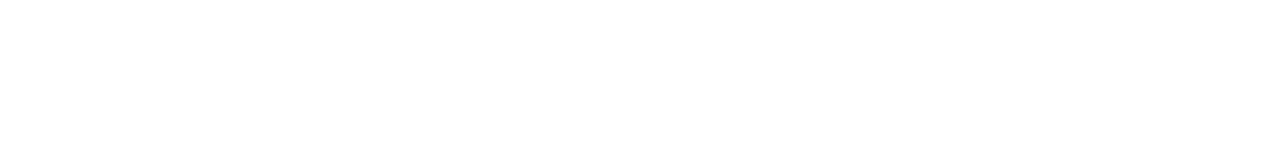
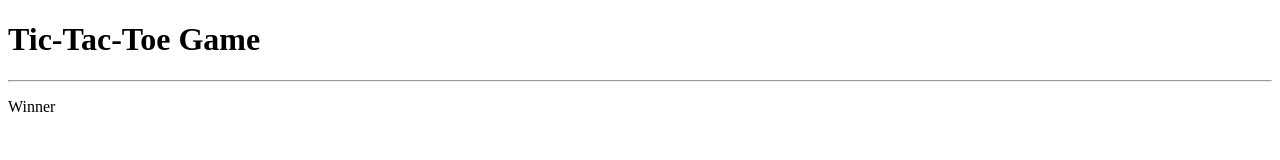
Before and after one commit to faiyankhan/Tic-Tac-Tao-Game, a plain HTML site: page index.html in a window 1280 px wide. Drawn offline with Linux system fonts and the light colour scheme.

Commit message:
Tic-Tac-Tao Game Heading added

```diff
--- a/index.html
+++ b/index.html
@@ -7,6 +7,12 @@
     <link href="./style.css" rel="stylesheet"/>
 </head>
 <body>
+    <h1 id="main-heading">Tic-Tac-Toe Game</h1><hr>
+
+    <div class=" msg-container hide">
+        <p id="msg">Winner</p>
+    </div>
+
     <script src="./script.js"></script>
 </body>
 </html>
```
